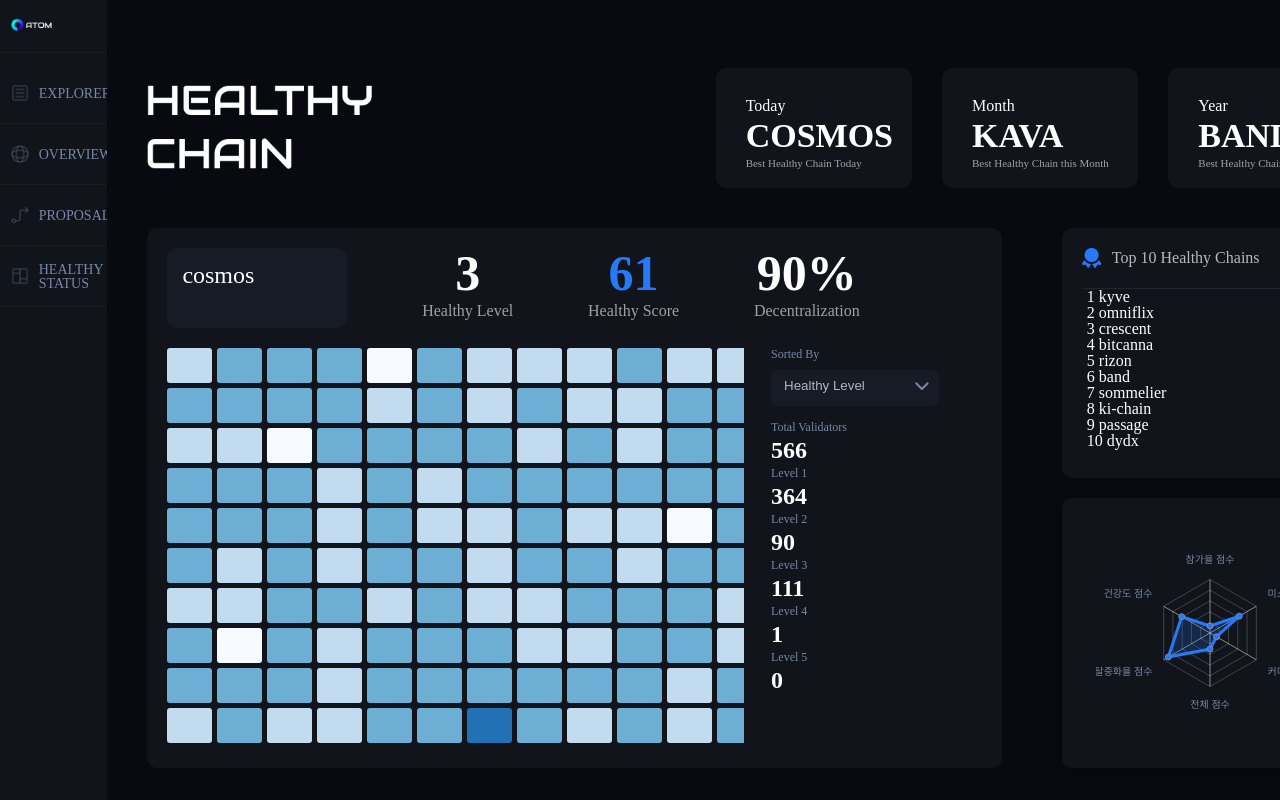
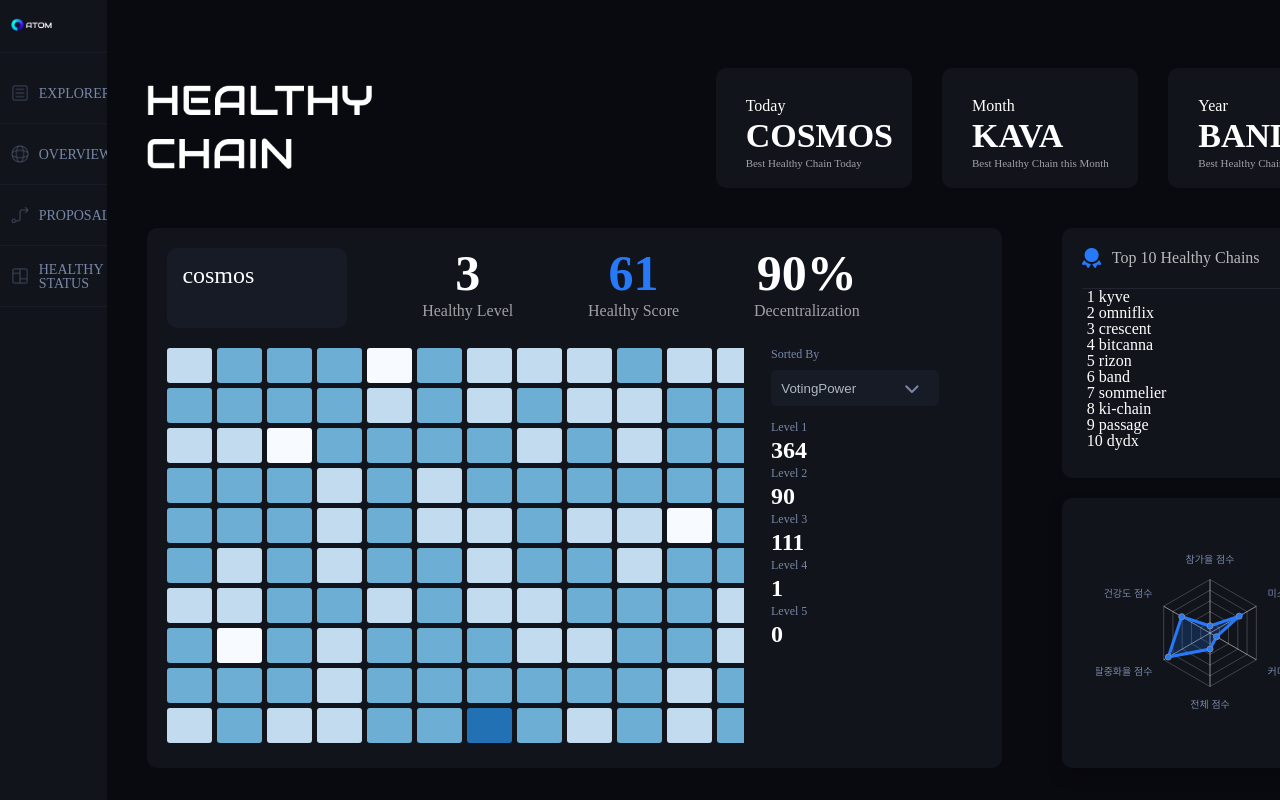
Before and after one commit to InformationDesign-Project/Client, a SvelteKit app: page / in a window 1280 px wide. Shown: the top 800 px of the page. Built offline with nearby package versions, Linux system fonts and the light colour scheme.

Commit message:
Feat : Heatmap sort 기능 추가

```diff
--- a/src/components/Main/DropdownMenu.svelte
+++ b/src/components/Main/DropdownMenu.svelte
@@ -1,76 +1,81 @@
 <script lang="ts">
-	import { onMount } from 'svelte';
+	import { createEventDispatcher, onMount } from 'svelte';
 
 	let dropdownButton: HTMLButtonElement | null = null;
 	let dropdownContent: HTMLDivElement | null = null;
+	const dispatch = createEventDispatcher();
 
 	onMount(() => {
 		dropdownButton = document.getElementById('dropdownButton') as HTMLButtonElement | null;
 		dropdownContent = document.getElementById('dropdownContent') as HTMLDivElement | null;
 
 		if (dropdownButton && dropdownContent) {
-			// 초기에 드롭다운 옵션 목록을 가려줍니다.
 			dropdownContent.style.display = 'none';
 
-			// 드롭다운 버튼 클릭 시 옵션 목록 토글
 			dropdownButton.addEventListener('click', () => {
-				if (dropdownContent) {
-					// 현재 상태를 확인하여 토글합니다.
 				if (dropdownContent.style.display === 'none') {
 					dropdownContent.style.display = 'block';
 				} else {
 					dropdownContent.style.display = 'none';
 				}
-				}
-			});
-			// 옵션을 클릭하면 선택한 옵션을 드롭다운 버튼 텍스트로 설정하고 목록 숨기기
-			const options = document.querySelectorAll('.sorting-option');
-			options.forEach((option) => {
-				option.addEventListener('click', () => {
-					if (dropdownButton) {
-						dropdownButton.textContent = option.textContent || 'Select Sorting Option';
-						// 옵션 선택 후 목록을 다시 가립니다.
-						dropdownContent.style.display = 'none';
-					}
-				});
 			});
 
-			// 드롭다운 옵션 목록 외의 영역을 클릭하면 목록 숨기기
 			window.addEventListener('click', (event) => {
-				if (dropdownContent && dropdownButton) {
 				if (event.target !== dropdownContent && event.target !== dropdownButton) {
 					dropdownContent.style.display = 'none';
-					}
 				}
 			});
 		}
 	});
+
+	function handleOptionClick(sortBy) {
+		if (dropdownButton) {
+			dropdownButton.textContent = sortBy === 'votingPower' ? 'VotingPower' : 'Level';
+			dropdownContent.style.display = 'none';
+		}
+		dispatch('sort', { sortBy });
+	}
 </script>
 
 <div class="dropdown">
-	<button class="dropdown-toggle" id="dropdownButton">Healthy Level</button>
+	<button class="dropdown-toggle" id="dropdownButton">VotingPower</button>
 	<div class="dropdown-content" id="dropdownContent">
-		<div class="sorting-option">Option 1</div>
-		<div class="sorting-option">Option 2</div>
-		<div class="sorting-option">Option 3</div>
-		<!-- 원하는 옵션들을 추가하세요 -->
+		<button class="sorting-option" on:click={() => handleOptionClick('votingPower')}
+			>VotingPower</button
+		>
+		<button class="sorting-option" on:click={() => handleOptionClick('level')}>Healthy Level</button
+		>
 	</div>
 </div>
 
 <style lang="scss">
-	.dropdown-toggle {
+	.dropdown-toggle,
+	.sorting-option {
 		display: flex;
 		width: 168px;
 		height: 36px;
-		padding: 8px 10.24px 8.12px 13px;
+		padding: 8px 10.24px;
 		border-radius: 5px;
 		background-color: #161b26;
 		color: #afb7c0;
 		border: none;
 		margin-bottom: 10px;
+		justify-content: space-between;
+		align-items: center;
+		cursor: pointer;
 	}
+
 	.dropdown-toggle::after {
 		content: url('/layout/Rectangle.png');
-		margin-left: 50px;
+		margin-right: 10px;
+	}
+
+	.dropdown-content {
+		display: none;
+		position: absolute;
+		background-color: #161b26;
+		min-width: 160px;
+		box-shadow: 0px 8px 16px 0px rgba(0, 0, 0, 0.2);
+		z-index: 1;
 	}
 </style>
--- a/src/components/Main/MainDashboard.svelte
+++ b/src/components/Main/MainDashboard.svelte
@@ -9,52 +9,54 @@
 	export let chainName;
 
 	let filteredChain;
-	let topChains = []; // 상위 10개 체인을 저장할 배열
+	let topChains = [];
 	let validatorsCount = { level1: 0, level2: 0, level3: 0, level4: 0, level5: 0 };
 
 	afterUpdate(async () => {
-		console.log(chainData, '값이야');
-
 		if (chainData.length > 0) {
-			topChains = [...chainData] // 배열을 복사합니다.
-				.sort((a, b) => b.level - a.level) // level에 따라 내림차순 정렬
-				.slice(0, 10); // 상위 10개 항목 추출
-
-			// Count validators per level
+			topChains = [...chainData].sort((a, b) => b.level - a.level).slice(0, 10);
 			const count = { level1: 0, level2: 0, level3: 0, level4: 0, level5: 0 };
 			validatorData.forEach((validator) => {
-				switch (validator.level) {
-					case 1:
-						count.level1++;
-						break;
-					case 2:
-						count.level2++;
-						break;
-					case 3:
-						count.level3++;
-						break;
-					case 4:
-						count.level4++;
-						break;
-					case 5:
-						count.level5++;
-						break;
-				}
+				count[`level${validator.level}`]++;
 			});
 			validatorsCount = count;
 		}
 	});
+
 	$: if (chainData && chainName) {
 		filteredChain = chainData.find(
 			(chain) => chain.chain.toLowerCase() === chainName.toLowerCase()
 		);
 	}
+
+	function countValidators() {
+		const count = { level1: 0, level2: 0, level3: 0, level4: 0, level5: 0 };
+		validatorData.forEach((validator) => {
+			count['level' + validator.level]++;
+		});
+		validatorsCount = count;
+	}
+
+	function handleSortEvent(event) {
+		sortValidators(event.detail.sortBy);
+	}
+
+	function sortValidators(sortBy) {
+		if (sortBy === 'votingPower') {
+			validatorData = [...validatorData].sort((a, b) => b.votingPower - a.votingPower);
+		} else if (sortBy === 'level') {
+			validatorData = [...validatorData].sort((a, b) => b.level - a.level);
+		}
+		countValidators();
+	}
 </script>
 
 <div class="dashboard-container">
 	<div class="dashboard">
+		<!-- Dashboard Top Line -->
 		<div class="dashboard-top-line">
 			{#if filteredChain}
+				<!-- Dashboard Metrics -->
 				<div class="dashboard-coin">{filteredChain.chain}</div>
 				<div class="dashboard-metric">
 					<div class="metric-value">{Math.round(filteredChain.level)}</div>
@@ -70,46 +72,32 @@
 				</div>
 			{/if}
 		</div>
+
+		<!-- Dashboard Main Content -->
 		<div class="dashboard-main">
 			<div class="heatmap">
 				<Heatmap data={validatorData} />
 			</div>
 			<div class="sidebar">
 				<div class="sorted-by">Sorted By</div>
-				<DropdownMenu />
-
+				<DropdownMenu on:sort={handleSortEvent} />
+				<!-- Validator Info -->
 				<div class="validators-info">
-					<div class="validators-info-item">
-						{#if filteredChain}
-							<div class="validators-info-label">Total Validators</div>
-							<div class="validators-info-number">{Math.round(filteredChain.validators.total)}</div>
-						{/if}
-					</div>
-					<div class="validators-info-item">
-						<div class="validators-info-label">Level 1</div>
-						<div class="validators-info-number">{validatorsCount.level1}</div>
-					</div>
-					<div class="validators-info-item">
-						<div class="validators-info-label">Level 2</div>
-						<div class="validators-info-number">{validatorsCount.level2}</div>
-					</div>
-					<div class="validators-info-item">
-						<div class="validators-info-label">Level 3</div>
-						<div class="validators-info-number">{validatorsCount.level3}</div>
-					</div>
-					<div class="validators-info-item">
-						<div class="validators-info-label">Level 4</div>
-						<div class="validators-info-number">{validatorsCount.level4}</div>
-					</div>
-					<div class="validators-info-item">
-						<div class="validators-info-label">Level 5</div>
-						<div class="validators-info-number">{validatorsCount.level5}</div>
-					</div>
+					<!-- Validator Count By Level -->
+					{#each Object.entries(validatorsCount) as [level, count]}
+						<div class="validators-info-item">
+							<div class="validators-info-label">Level {level.slice(-1)}</div>
+							<div class="validators-info-number">{count}</div>
+						</div>
+					{/each}
 				</div>
 			</div>
 		</div>
 	</div>
+
+	<!-- Right Section -->
 	<div class="right-section">
+		<!-- Coin List Section -->
 		<div class="coin-list-section">
 			<div class="coin-list-header">
 				<img src="/layout/Vector.png" alt="vector" />
@@ -122,7 +110,6 @@
 				</div>
 			{/each}
 		</div>
-
 		{#if filteredChain}
 			<RadarChart data={filteredChain} />
 		{/if}
```
Lines whose indentation alone changed are shown as unchanged.
